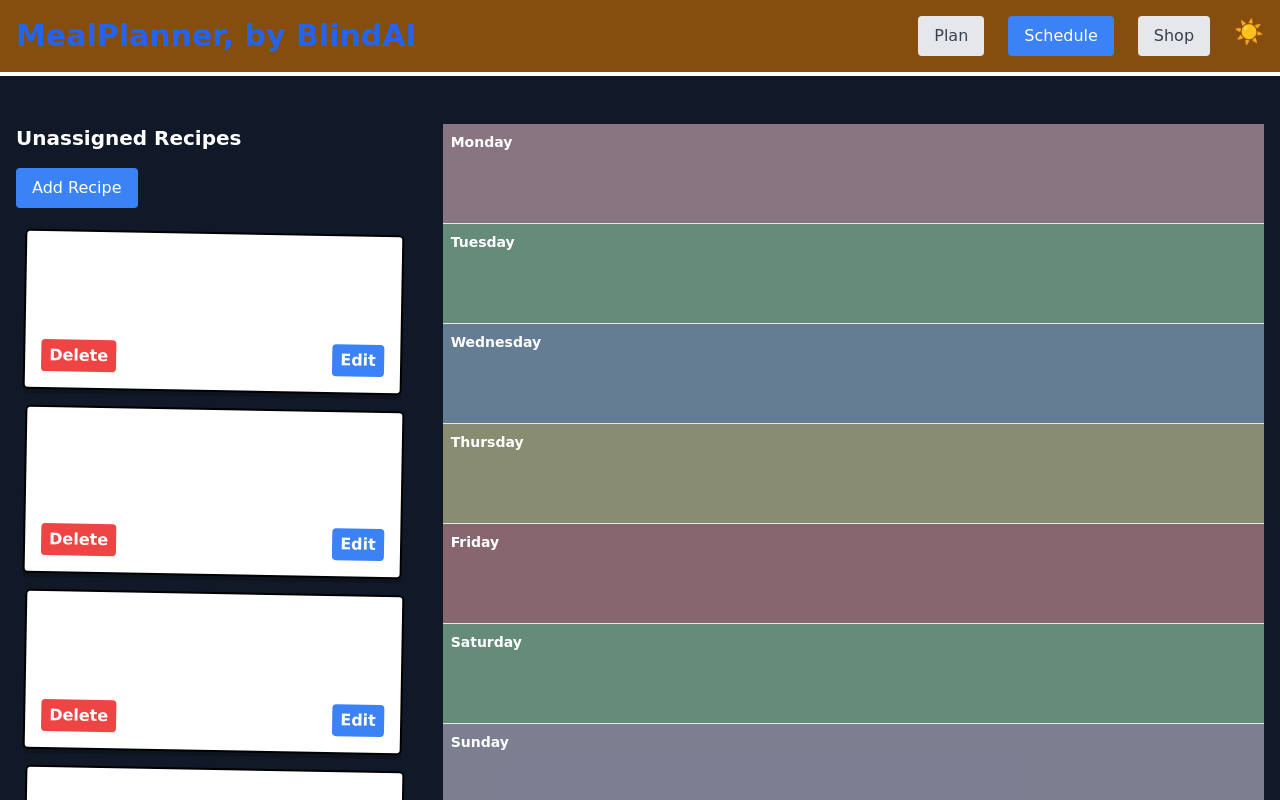
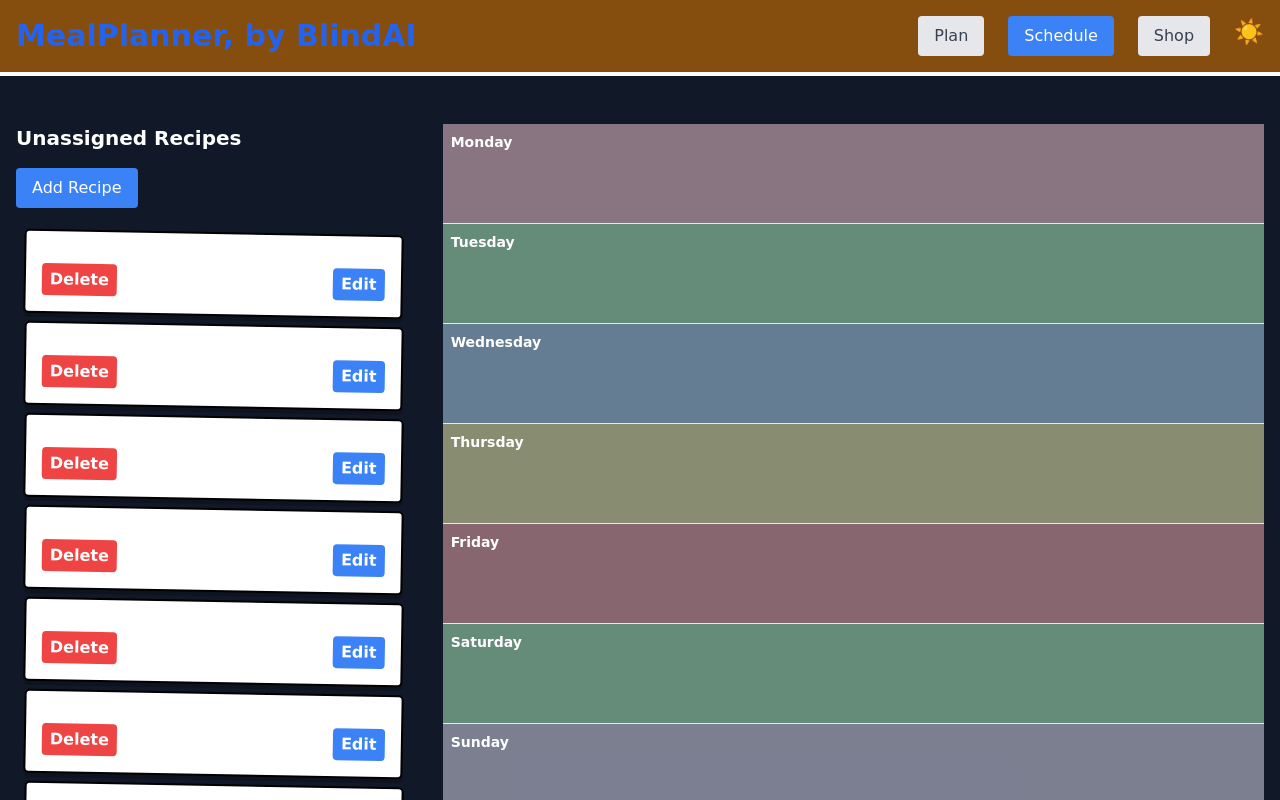
Before and after one commit to Arcadesys/mealplanner, a Next.js app: page / in a window 1280 px wide. Built offline with nearby package versions, Linux system fonts and the light colour scheme.

Commit message:
lots of logging

```diff
--- a/app/components/RecipeCard.tsx
+++ b/app/components/RecipeCard.tsx
@@ -1,44 +1,69 @@
-import React, { useState, useCallback } from 'react';
+import React, { useCallback, useEffect } from 'react';
 import { Draggable } from '@hello-pangea/dnd';
 import { Recipe } from '../types/recipe';
 import FullRecipeView from './FullRecipeView';
 import Modal from 'react-modal';
 
-interface RecipeCardProps {
+interface RecipeCardProps extends Recipe {
   title: string;
   description: string;
-  recipe: Recipe;
   index: number;
   onDelete: () => void;
   isOriginal: boolean;
   stableUniqueId: string;
   onOpenFullRecipe: (recipe: Recipe) => void;
   onEdit: (recipe: Recipe) => void;
+  isModalOpen: boolean;
+  handleCloseModal: () => void;
+  className?: string;
+  recipe: Recipe;
 }
 
-const RecipeCard: React.FC<RecipeCardProps> = ({ onEdit, ...props }) => {
-  console.log('RecipeCard rendering for:', props.title);
+const RecipeCard: React.FC<RecipeCardProps> = (props) => {
+  console.log('RecipeCard rendering. Full props:', props);
+
+  const {
+    onEdit,
+    isModalOpen,
+    handleCloseModal,
+    recipe,
+    title,
+    description,
+    index,
+    onDelete,
+    isOriginal,
+    stableUniqueId,
+    className,
+  } = props;
+
+  useEffect(() => {
+    console.log('RecipeCard effect. Current recipe:', recipe);
+  }, [recipe]);
 
   const handleEdit = useCallback(() => {
-    console.log('Edit button clicked for recipe:', props);
-    onEdit(props);
-  }, [onEdit, props]);
+    console.log('Edit button clicked. Current recipe:', recipe);
+    if (recipe) {
+      onEdit(recipe);
+    } else {
+      console.error('Cannot edit: recipe is undefined');
+    }
+  }, [onEdit, recipe]);
 
   return (
-    <Draggable draggableId={props.stableUniqueId} index={props.index}>
-      {(provided, snapshot) => (
+    <Draggable draggableId={stableUniqueId} index={index}>
+      {(provided) => (
         <div
           ref={provided.innerRef}
           {...provided.draggableProps}
           {...provided.dragHandleProps}
-          className={`recipe-card bg-yellow-100 border-2 border-solid border-black p-4 m-2 shadow-md transform rotate-1 hover:rotate-0 transition-transform duration-200`}
+          className={`recipe-card bg-yellow-100 border-2 border-solid border-black p-4 m-2 shadow-md transform rotate-1 hover:rotate-0 transition-transform duration-200 ${className}`}
         >
-          <h3 className="recipe-title text-lg font-bold mb-2">{props.title}</h3>
-          <p className="recipe-description text-sm mb-4">{props.description}</p>
-          {props.isOriginal && (
+          <h3 className="recipe-title text-lg font-bold mb-2">{title}</h3>
+          <p className="recipe-description text-sm mb-4">{description}</p>
+          {isOriginal && (
             <div className="flex items-center justify-between">
               <button
-//empty for now
+                onClick={onDelete}
                 className="bg-red-500 hover:bg-red-600 text-white font-bold py-1 px-2 rounded"
               >
                 Delete
@@ -52,13 +77,13 @@ const RecipeCard: React.FC<RecipeCardProps> = ({ onEdit, ...props }) => {
             </div>
           )}
           <Modal
-            isOpen={props.isModalOpen}
-            onRequestClose={props.handleCloseModal}
+            isOpen={isModalOpen}
+            onRequestClose={handleCloseModal}
             contentLabel="Full Recipe View"
           >
             <FullRecipeView
-              recipe={props.recipe}
-              onClose={props.handleCloseModal}
+              recipe={recipe}
+              onClose={handleCloseModal}
             />
           </Modal>
         </div>
--- a/app/components/UnassignedRecipes.tsx
+++ b/app/components/UnassignedRecipes.tsx
@@ -144,17 +144,23 @@ const UnassignedRecipes: React.FC<{ recipes: Recipe[], setRecipes: React.Dispatc
                 onCancel={() => setIsAddingRecipe(false)}
               />
             )}
-            {recipeCards.map((recipe, index) => (
-              <div key={recipe.stableUniqueId} className="relative mb-4">
+            {recipeCards.map((recipe, index) => {
+              console.log('Rendering RecipeCard for:', recipe);
+              return (
                 <RecipeCard
-                  {...recipe}
+                  key={recipe.stableUniqueId}
+                  recipe={recipe} // Explicitly pass the entire recipe object
                   index={index}
+                  onEdit={handleEditRecipe}
+                  onOpenFullRecipe={handleOpenFullRecipe}
+                  isModalOpen={isFullRecipeViewOpen && editingRecipe?.id === recipe.id}
+                  handleCloseModal={handleCloseFullRecipe}
+                  onDelete={() => handleDeleteRecipe(recipe.id)}
                   isOriginal={true}
-                  onEdit={onRecipeClick}
                   className="recipe-card"
                 />
-              </div>
-            ))}
+              );
+            })}
             {provided.placeholder}
           </div>
         )}
```
